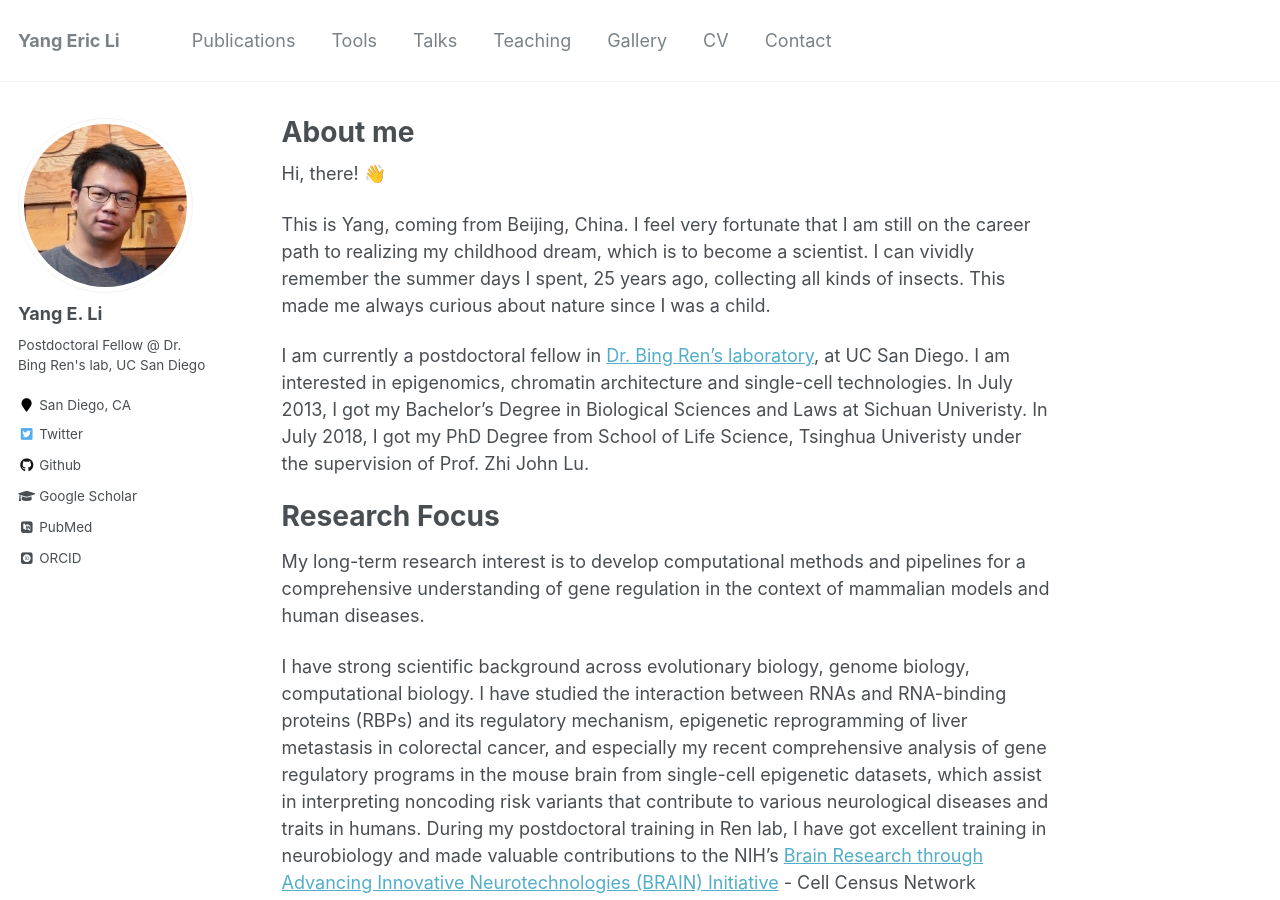
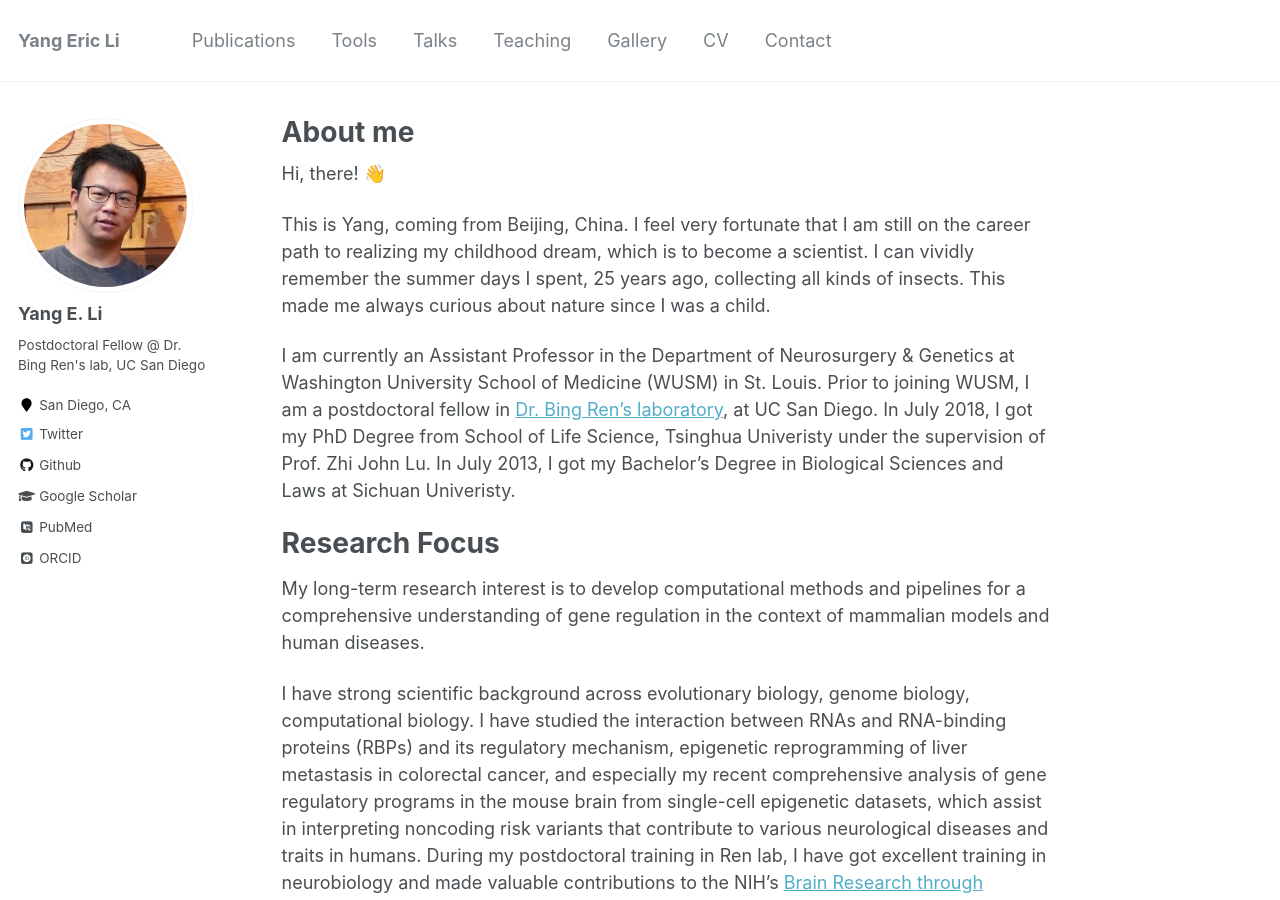
Before and after one commit to yal054/yal054.github.io, a Jekyll site: the page built from _pages/about.md, in a window 1280 px wide and 900 px high. Built offline with Jekyll 4.4.1, drawn with Linux system fonts in a browser that asks for light colours; emoji names are drawn with the system emoji font; some web fonts are replaced.

Commit message:
Update about.md

```diff
--- a/_pages/about.md
+++ b/_pages/about.md
@@ -12,7 +12,7 @@ Hi, there! :wave:
 
 This is Yang, coming from Beijing, China. I feel very fortunate that I am still on the career path to realizing my childhood dream, which is to become a scientist. I can vividly remember the summer days I spent, 25 years ago, collecting all kinds of insects. This made me always curious about nature since I was a child.
 
-I am currently a postdoctoral fellow in [Dr. Bing Ren's laboratory](http://renlab.sdsc.edu/), at UC San Diego. I am interested in epigenomics, chromatin architecture and single-cell technologies. In July 2013, I got my Bachelor’s Degree in Biological Sciences and Laws at Sichuan Univeristy. In July 2018, I got my PhD Degree from School of Life Science, Tsinghua Univeristy under the supervision of Prof. Zhi John Lu.
+I am currently an Assistant Professor in the Department of Neurosurgery & Genetics at Washington University School of Medicine (WUSM) in St. Louis. Prior to joining WUSM, I am a postdoctoral fellow in [Dr. Bing Ren's laboratory](http://renlab.sdsc.edu/), at UC San Diego. In July 2018, I got my PhD Degree from School of Life Science, Tsinghua Univeristy under the supervision of Prof. Zhi John Lu.  In July 2013, I got my Bachelor’s Degree in Biological Sciences and Laws at Sichuan Univeristy.
 
 Research Focus
 ======
```
